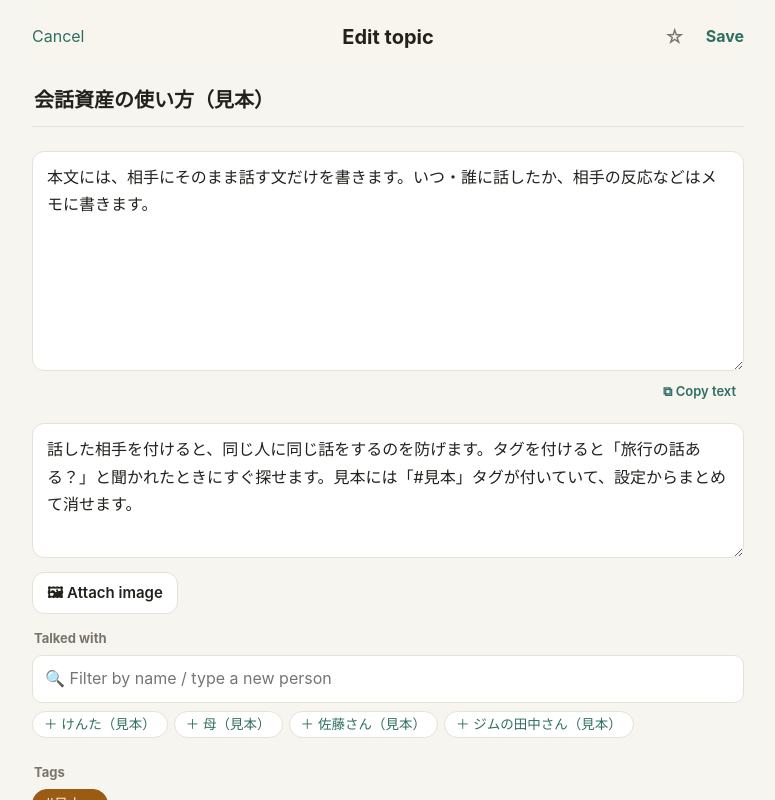
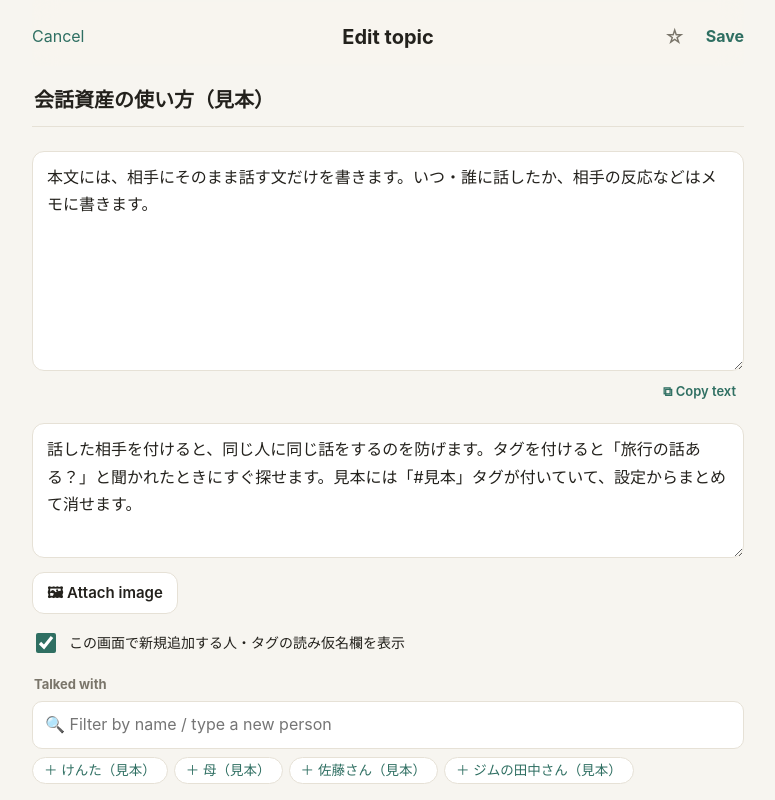
Before and after one commit to Kaiwaapp/kaiwa-shisan, a React (Vite) app: page / in a window 1280 px wide. Both pictures are taken after a click on the element 740 px from the left and 386 px from the top of the page. Shown: the top 800 px of the page, without its empty margins (352-1127 px from the left). Built offline with nearby package versions, Linux system fonts and the light colour scheme.

Commit message:
記録画面に読み仮名欄の表示設定を常時表示

```diff
--- a/src/ui/EntryEditor.tsx
+++ b/src/ui/EntryEditor.tsx
@@ -306,12 +306,10 @@ export function EntryEditor({ id, initialPerson, initialTopic, initialFolder, in
           <p className="muted small">{t('画像{n}枚が付いています（設定の「話題」で画像の添付をオンにすると表示されます）', { n: imageIds.length })}</p>
         )}
         {ai.panel}
-        {(newPeople.length > 0 || newTopics.length > 0) && (
-          <label className="toggle small-toggle">
-            <input type="checkbox" checked={feat.entryReadingFields} onChange={(e) => setFeature('entryReadingFields', e.target.checked)} />
-            {t('読み仮名の入力欄を表示')}
-          </label>
-        )}
+        <label className="toggle small-toggle">
+          <input type="checkbox" checked={feat.entryReadingFields} onChange={(e) => setFeature('entryReadingFields', e.target.checked)} />
+          {t('この画面で新規追加する人・タグの読み仮名欄を表示')}
+        </label>
         <section className="field">
           <label>{t('話した相手')}</label>
           <ComboPicker
```
